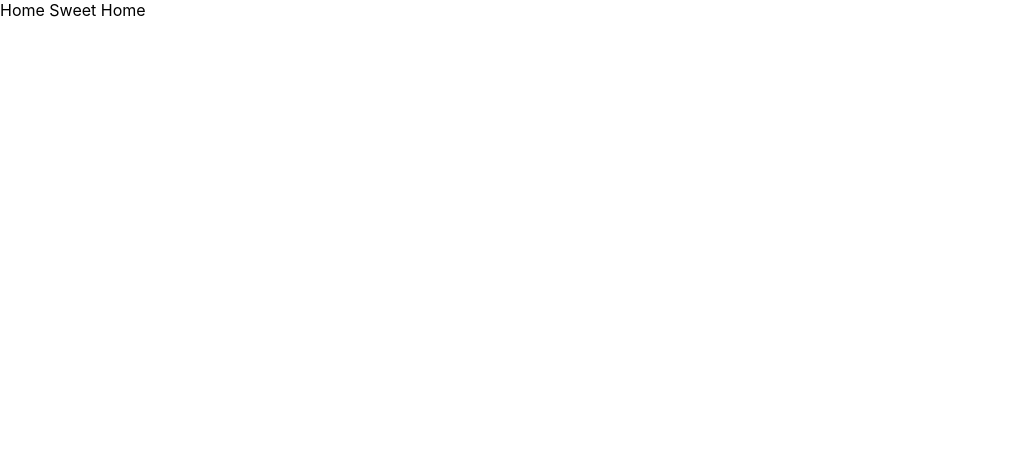
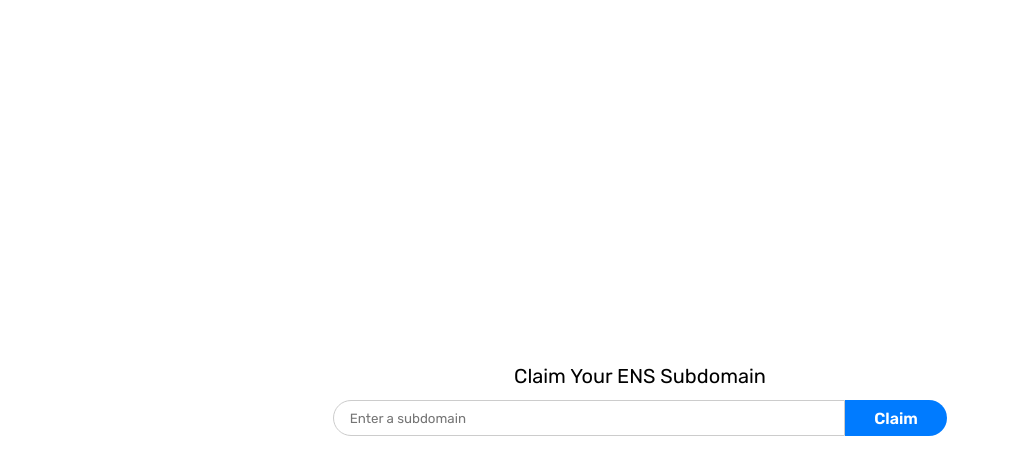
Before and after one commit to georgesMouawad/backend-assessment-001, a React (Create React App) app in the folder client/: page / in a window 1280 px wide. Shown: the top 474 px of the page, without its empty margins (0-1009 px from the left). Built offline with nearby package versions, Linux system fonts and the light colour scheme.

Commit message:
Client homepage implementation

```diff
--- a/client/package.json
+++ b/client/package.json
@@ -10,6 +10,7 @@
     "@types/node": "^16.18.98",
     "@types/react": "^18.3.3",
     "@types/react-dom": "^18.3.0",
+    "axios": "^1.7.2",
     "react": "^18.3.1",
     "react-dom": "^18.3.1",
     "react-router-dom": "^6.23.1",
--- a/client/src/App.css
+++ b/client/src/App.css
@@ -1,3 +1,5 @@
+@import url('https://fonts.googleapis.com/css2?family=Rubik:ital,wght@0,300..900; 1,300..900&display=swap');
+
 .App {
   text-align: center;
 }
--- a/client/src/App.tsx
+++ b/client/src/App.tsx
@@ -1,5 +1,7 @@
+import Home from './pages/Home/Home';
+
 import './App.css';
-import Home from './pages/Home/Home';
+import './styles/utilities.css'
 
 function App() {
   return (
--- a/client/src/index.css
+++ b/client/src/index.css
@@ -1,4 +1,4 @@
-body {
+/* body {
   margin: 0;
   font-family: -apple-system, BlinkMacSystemFont, 'Segoe UI', 'Roboto', 'Oxygen',
     'Ubuntu', 'Cantarell', 'Fira Sans', 'Droid Sans', 'Helvetica Neue',
@@ -10,4 +10,4 @@
 code {
   font-family: source-code-pro, Menlo, Monaco, Consolas, 'Courier New',
     monospace;
-}
+} */
--- a/client/src/pages/Home/Home.tsx
+++ b/client/src/pages/Home/Home.tsx
@@ -1,9 +1,33 @@
-import React from 'react'
+import React, { useState } from 'react';
+
+import './index.css';
 
 const Home = () => {
-  return (
-    <div>Home Sweet Home</div>
-  )
-}
+    const [username, setUsername] = useState<string>('');
+    const handleClaim = () => {
+        console.log(username)
+        return;
+    };
 
-export default Home
+    return (
+        <div className="full flex column center">
+            <div className="full-width flex column center">
+                <h1 className="size-xl">Claim Your ENS Subdomain</h1>
+                <div className="full-width flex row center">
+                    <input
+                        type="text"
+                        value={username}
+                        className="claim-input"
+                        placeholder="Enter a subdomain"
+                        onChange={(e) => setUsername(e.target.value)}
+                    />
+                    <button className="claim-btn button bold size-l" onClick={handleClaim}>
+                        Claim
+                    </button>
+                </div>
+            </div>
+        </div>
+    );
+};
+
+export default Home;
--- a/client/src/pages/Home/index.css
+++ b/client/src/pages/Home/index.css
@@ -0,0 +1,23 @@
+h1 {
+    font-size: 24px;
+    font-weight: 400;
+    margin-bottom: 12px;
+}
+
+.claim-input {
+    height: 36px;
+    width: 40%;
+    border-top-left-radius: 32px;
+    border-bottom-left-radius: 32px;
+    border: 1px solid #ccc;
+    padding: 0 16px;
+}
+
+.claim-btn {
+    height: 36px;
+    width: 8%;
+    border-top-right-radius: 32px;
+    border-bottom-right-radius: 32px;
+    background-color: #007bff;
+    color: white;
+}
--- /dev/null
+++ b/client/src/styles/utilities.css
@@ -0,0 +1,170 @@
+* {
+    margin: 0;
+    padding: 0;
+    box-sizing: border-box;
+    font-family: 'Rubik', sans-serif;
+}
+
+a,
+li {
+    text-decoration: none;
+    list-style: none;
+}
+
+ul {
+    list-style-type: none;
+}
+
+.size-s {
+    font-size: 12px;
+}
+
+.size-m {
+    font-size: 14px;
+}
+
+.size-l {
+    font-size: 16px;
+}
+
+.size-xl {
+    font-size: 20px;
+}
+
+.light {
+    font-weight: 300;
+}
+
+.regular {
+    font-weight: 400;
+}
+
+.bold {
+    font-weight: 600;
+}
+
+button {
+    border: none;
+    outline: none;
+    cursor: pointer;
+}
+
+.full {
+    height: 100vh;
+    width: 100%;
+}
+
+.full-width {
+    width: 100%;
+}
+
+.flex {
+    display: flex;
+}
+
+.row {
+    flex-direction: row;
+}
+
+.column {
+    flex-direction: column;
+}
+
+.wrap {
+    flex-wrap: wrap;
+}
+
+.center {
+    justify-content: center;
+    align-items: center;
+}
+
+.align-center {
+    align-items: center;
+}
+
+.space-evenly {
+    justify-content: space-evenly;
+    align-items: center;
+}
+
+.space-around {
+    justify-content: space-around;
+    align-items: center;
+}
+
+.space-between {
+    justify-content: space-between;
+    align-items: center;
+}
+
+.box-shadow {
+    box-shadow: 0 20px 20px 0 rgba(0, 0, 0, 0.05);
+}
+
+.box-shadow-l {
+    box-shadow: 0 20px 20px 0 rgba(0, 0, 0, 0.2);
+}
+
+.border {
+    border: 1px solid #dbdbdb;
+}
+
+.border-dark {
+    border: 1px solid #30302F;
+}
+
+.border-radius-s {
+    border-radius: 4px;
+}
+
+.border-radius {
+    border-radius: 8px;
+}
+
+.border-radius-m {
+    border-radius: 12px;
+}
+
+.border-radius-l {
+    border-radius: 24px;
+}
+
+.primary-btn {
+    background-color: #4cb5f9;
+    color: white;
+    font-weight: 600;
+}
+
+.primary-btn:hover {
+    background-color: #00376b;
+}
+
+.secondary-btn {
+    background-color: #EFEFEF;
+}
+
+.secondary-btn:hover {
+    background-color: #dbdbdb;
+}
+
+.input-btn-lg {
+    width: 100%;
+    height: 36px;
+}
+
+.btn-s {
+    height: 30px;
+    width: 110px;
+    font-size: 16px;
+}
+
+.btn-l {
+    height: 48px;
+    width: 160px;
+    font-size: 18px;
+}
+
+.hidden {
+    display: none;
+}
```
Also changed, not shown: client/src/core/tools/apiRequest.ts (added, +23 -0 lines), 1 other file (tests, documents, lock files or other folders).
